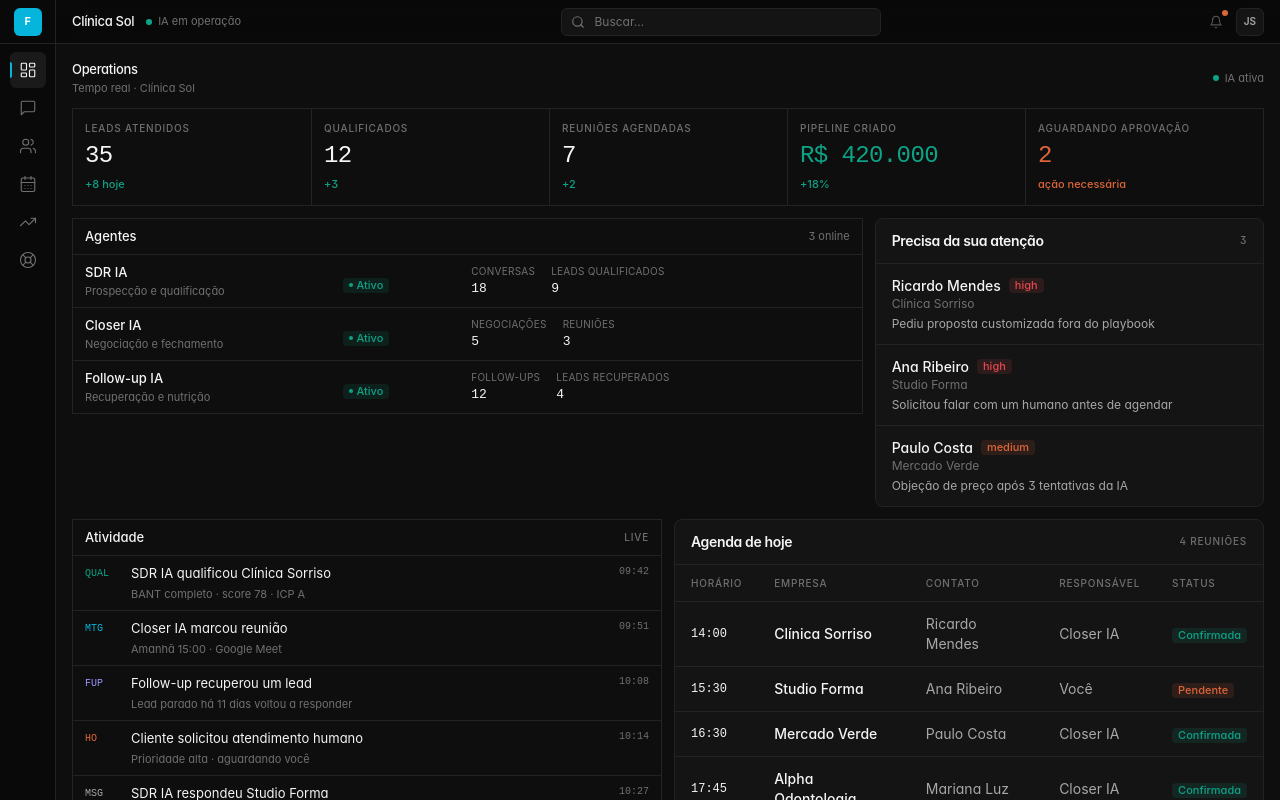
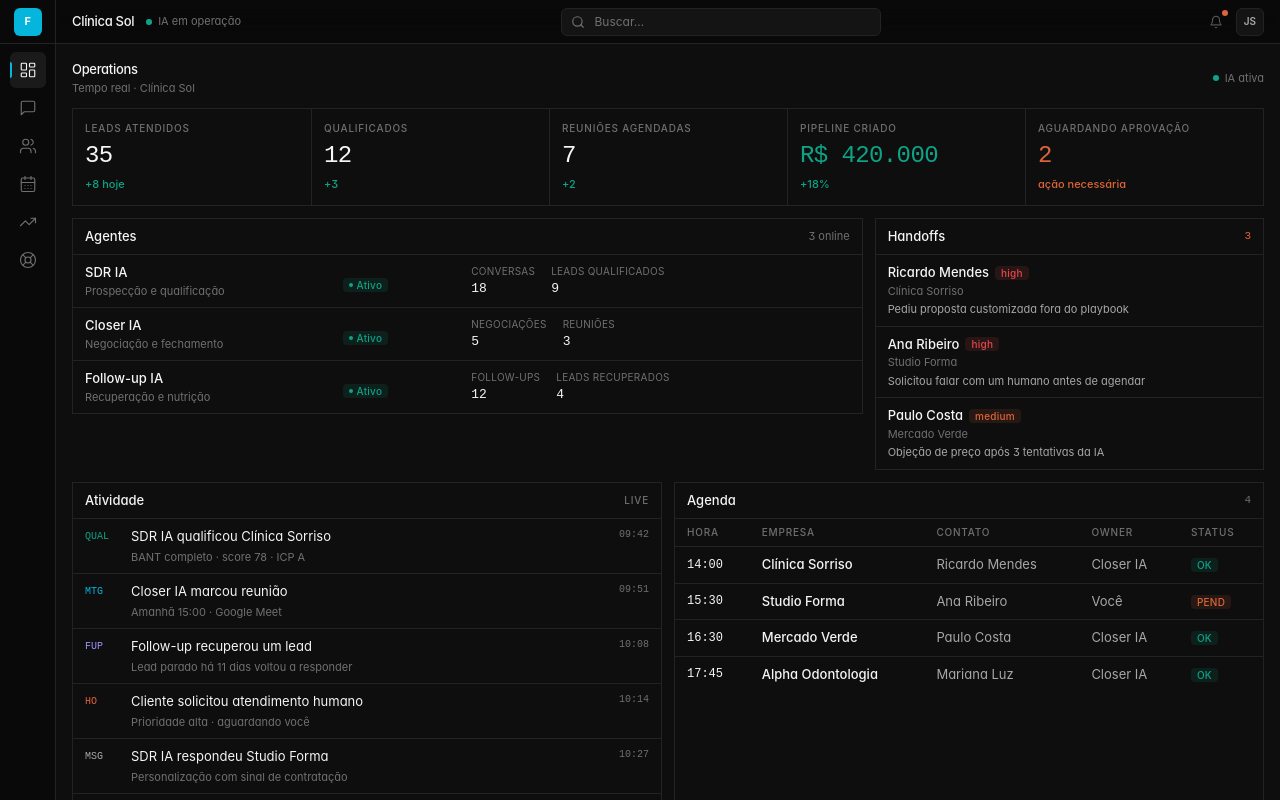
Before and after one commit to jvrm831720/forceia, a Next.js app in the folder dashboard/: page / in a window 1280 px wide. Shown: the top 800 px of the page. Built offline with nearby package versions, Linux system fonts and the light colour scheme.

Commit message:
feat(dashboard): AI OS handoffs, agenda, badge

```diff
--- a/dashboard/components/dashboard/agenda-today.tsx
+++ b/dashboard/components/dashboard/agenda-today.tsx
@@ -1,43 +1,55 @@
 import { Badge } from "@/components/ui/badge";
 import type { AgendaItem } from "@/types/dashboard";
 
-const STATUS_VARIANT = { confirmed: "success" as const, pending: "warning" as const, completed: "muted" as const };
-const STATUS_LABEL = { confirmed: "Confirmada", pending: "Pendente", completed: "Concluída" };
+const STATUS_VARIANT = {
+  confirmed: "success" as const,
+  pending: "warning" as const,
+  completed: "muted" as const,
+};
+const STATUS_LABEL = {
+  confirmed: "OK",
+  pending: "PEND",
+  completed: "DONE",
+};
 
 export function AgendaToday({ items }: { items: AgendaItem[] }) {
   return (
-    <section className="rounded-lg border border-border bg-surface">
-      <div className="flex items-center justify-between border-b border-border px-4 py-3">
-        <h2 className="font-display text-sm font-semibold tracking-tight text-ink">Agenda de hoje</h2>
-        <span className="text-label">{items.length} reuniões</span>
+    <section className="border border-border bg-canvas">
+      <div className="flex items-center justify-between border-b border-border px-3 py-2">
+        <h2 className="text-[13px] font-medium text-ink">Agenda</h2>
+        <span className="font-mono text-[11px] text-ink-soft">{items.length}</span>
       </div>
       {items.length === 0 ? (
-        <p className="px-4 py-8 text-center text-sm text-ink-soft">Nenhuma reunião agendada</p>
+        <p className="px-3 py-6 text-center text-xs text-ink-soft">Sem reuniões</p>
       ) : (
-        <div className="overflow-x-auto">
-          <table className="w-full text-left text-sm">
+        <table className="w-full text-left text-[13px]">
           <thead>
             <tr className="border-b border-border text-label">
-                <th className="px-4 py-2 font-medium">Horário</th>
-                <th className="px-4 py-2 font-medium">Empresa</th>
-                <th className="hidden px-4 py-2 font-medium sm:table-cell">Contato</th>
-                <th className="hidden px-4 py-2 font-medium md:table-cell">Responsável</th>
-                <th className="px-4 py-2 font-medium">Status</th>
+              <th className="px-3 py-1.5 font-medium">Hora</th>
+              <th className="px-3 py-1.5 font-medium">Empresa</th>
+              <th className="hidden px-3 py-1.5 font-medium sm:table-cell">Contato</th>
+              <th className="hidden px-3 py-1.5 font-medium md:table-cell">Owner</th>
+              <th className="px-3 py-1.5 font-medium">Status</th>
             </tr>
           </thead>
           <tbody className="divide-y divide-border">
             {items.map((item) => (
-                <tr key={item.id} className="transition-ui hover:bg-surface-hover">
-                  <td className="px-4 py-3 font-mono text-xs tabular-nums text-ink">{item.time}</td>
-                  <td className="px-4 py-3 font-medium text-ink">{item.company}</td>
-                  <td className="hidden px-4 py-3 text-ink-muted sm:table-cell">{item.contact ?? "—"}</td>
-                  <td className="hidden px-4 py-3 text-ink-muted md:table-cell">{item.owner}</td>
-                  <td className="px-4 py-3"><Badge variant={STATUS_VARIANT[item.status]}>{STATUS_LABEL[item.status]}</Badge></td>
+              <tr key={item.id} className="transition-ui hover:bg-surface">
+                <td className="px-3 py-2 font-mono text-xs tabular-nums text-ink">{item.time}</td>
+                <td className="px-3 py-2 font-medium text-ink">{item.company}</td>
+                <td className="hidden px-3 py-2 text-ink-muted sm:table-cell">
+                  {item.contact ?? "—"}
+                </td>
+                <td className="hidden px-3 py-2 text-ink-muted md:table-cell">{item.owner}</td>
+                <td className="px-3 py-2">
+                  <Badge variant={STATUS_VARIANT[item.status]}>
+                    {STATUS_LABEL[item.status]}
+                  </Badge>
+                </td>
               </tr>
             ))}
           </tbody>
         </table>
-        </div>
       )}
     </section>
   );
--- a/dashboard/components/dashboard/attention-list.tsx
+++ b/dashboard/components/dashboard/attention-list.tsx
@@ -2,26 +2,33 @@ import { Badge } from "@/components/ui/badge";
 import type { AttentionItem, Priority } from "@/types/dashboard";
 import Link from "next/link";
 
-const PRIORITY: Record<Priority, "danger" | "warning" | "muted"> = { high: "danger", medium: "warning", low: "muted" };
+const PRIORITY: Record<Priority, "danger" | "warning" | "muted"> = {
+  high: "danger",
+  medium: "warning",
+  low: "muted",
+};
 
 export function AttentionList({ items }: { items: AttentionItem[] }) {
   return (
-    <section className="rounded-lg border border-border bg-surface">
-      <div className="flex items-center justify-between border-b border-border px-4 py-3">
-        <h2 className="font-display text-sm font-semibold tracking-tight text-ink">Precisa da sua atenção</h2>
-        <span className="text-label">{items.length}</span>
+    <section className="border border-border bg-canvas">
+      <div className="flex items-center justify-between border-b border-border px-3 py-2">
+        <h2 className="text-[13px] font-medium text-ink">Handoffs</h2>
+        <span className="font-mono text-[11px] text-warning">{items.length}</span>
       </div>
       <ul className="divide-y divide-border">
         {items.map((item) => (
           <li key={item.id}>
-            <Link href={`/conversas?c=${item.conversationId}`} className="flex items-start gap-3 px-4 py-3 transition-ui hover:bg-surface-hover">
+            <Link
+              href={`/conversas?c=${item.conversationId}`}
+              className="flex items-start gap-2 px-3 py-2 transition-ui hover:bg-surface"
+            >
               <div className="min-w-0 flex-1">
-                <div className="flex items-center gap-2">
-                  <p className="truncate text-sm font-medium text-ink">{item.name}</p>
+                <div className="flex items-center gap-1.5">
+                  <p className="truncate text-[13px] font-medium text-ink">{item.name}</p>
                   <Badge variant={PRIORITY[item.priority]}>{item.priority}</Badge>
                 </div>
-                <p className="truncate text-xs text-ink-soft">{item.company}</p>
-                <p className="mt-1 text-xs text-ink-muted">{item.reason}</p>
+                <p className="truncate text-[11px] text-ink-soft">{item.company}</p>
+                <p className="mt-0.5 text-[11px] text-ink-muted">{item.reason}</p>
               </div>
             </Link>
           </li>
--- a/dashboard/components/ui/badge.tsx
+++ b/dashboard/components/ui/badge.tsx
@@ -3,21 +3,21 @@ import { cva, type VariantProps } from "class-variance-authority";
 import * as React from "react";
 
 const badgeVariants = cva(
-  "inline-flex items-center gap-1 rounded-sm px-1.5 py-0.5 text-[11px] font-medium leading-none",
+  "inline-flex items-center gap-1 rounded-sm px-1.5 py-0.5 text-[10px] font-medium leading-none tracking-wide",
   {
     variants: {
       variant: {
-        default: "bg-surface-strong text-ink-muted",
+        default: "bg-elevated text-ink-muted border border-border",
         success: "bg-success-soft text-success",
         ai: "bg-ai-soft text-ai",
         warning: "bg-warning-soft text-warning",
         danger: "bg-danger-soft text-danger",
-        muted: "bg-surface-hover text-ink-soft",
+        muted: "bg-surface text-ink-soft border border-border",
         outline: "border border-border text-ink-muted bg-transparent",
         soft: "bg-brand-soft text-brand",
-        secondary: "bg-surface-strong text-ink-muted",
+        secondary: "bg-elevated text-ink-muted border border-border",
         alert: "bg-warning-soft text-warning",
-        highlight: "bg-highlight-soft text-ink",
+        highlight: "bg-highlight-soft text-highlight",
       },
     },
     defaultVariants: { variant: "default" },
```
Lines whose indentation alone changed are shown as unchanged.
